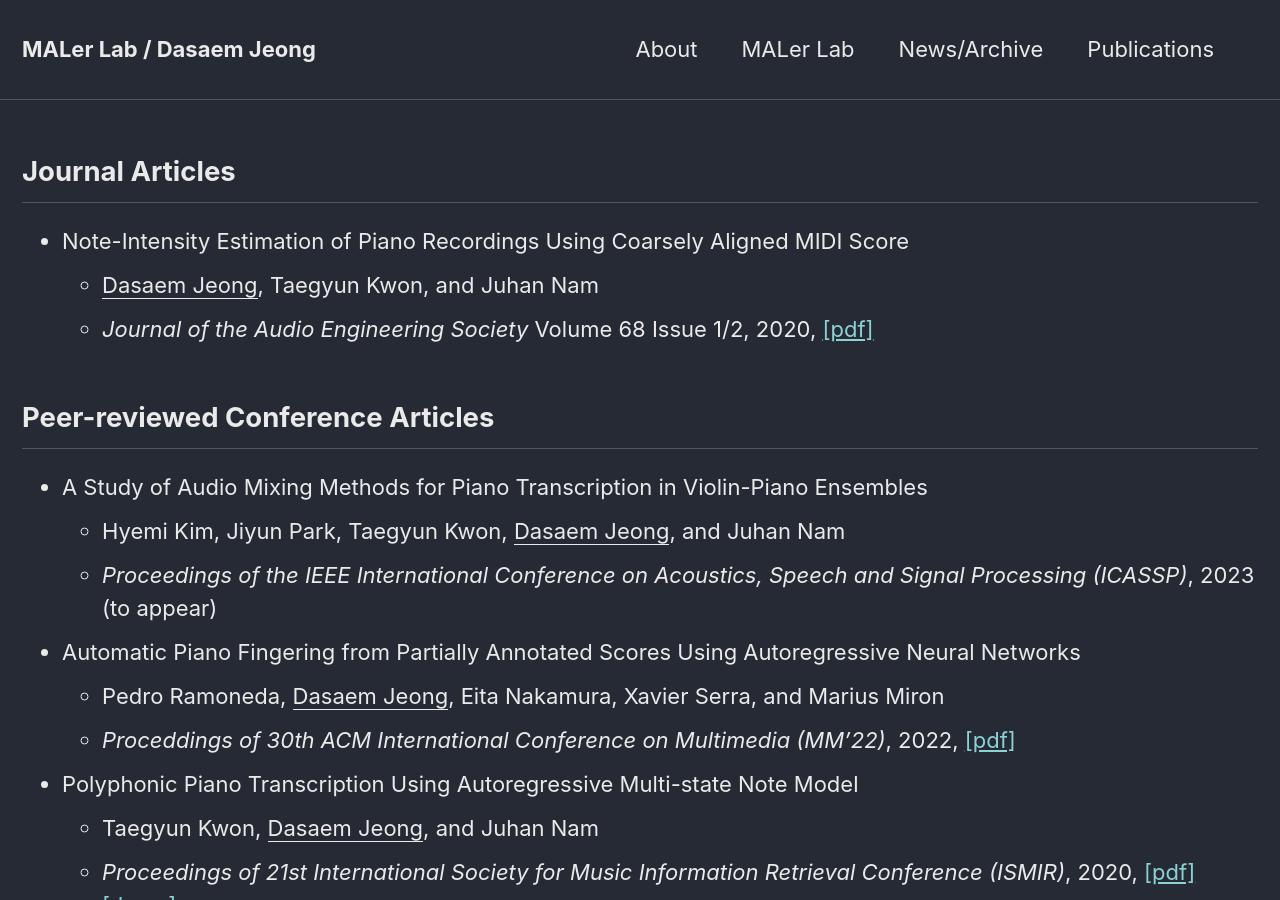
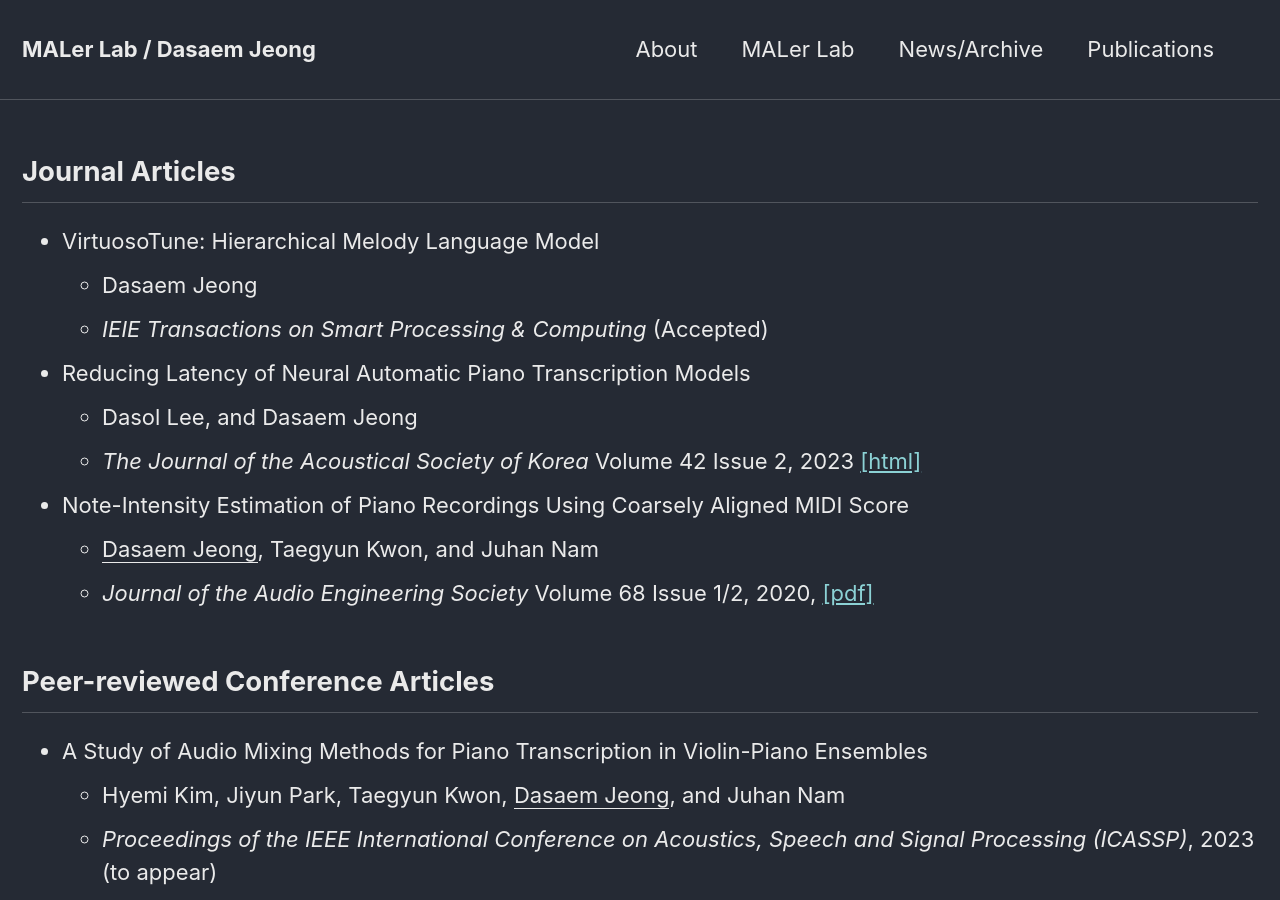
Before and after one commit to jdasam/jdasam.github.io, a Jekyll site: the page built from publications.md, in a window 1280 px wide and 900 px high. Built offline with Jekyll 4.4.1, drawn with Linux system fonts in a browser that asks for light colours.

Commit message:
Update publications.md

```diff
--- a/publications.md
+++ b/publications.md
@@ -5,9 +5,19 @@ permalink: /publications/
 ---
 
 ## Journal Articles
+* VirtuosoTune: Hierarchical Melody Language Model
+	+ Dasaem Jeong
+	+ *IEIE Transactions on Smart Processing & Computing* (Accepted)
+
+* Reducing Latency of Neural Automatic Piano Transcription Models
+	+ Dasol Lee, and Dasaem Jeong
+	+ *The Journal of the Acoustical Society of Korea* Volume 42 Issue 2, 2023 [[html]](https://www.jask.or.kr/articles/xml/XgKP/)
+
 * Note-Intensity Estimation of Piano Recordings Using Coarsely Aligned MIDI Score
 	+ <u>Dasaem Jeong</u>, Taegyun Kwon, and Juhan Nam
 	+ *Journal of the Audio Engineering Society* Volume 68 Issue 1/2, 2020, [[pdf]](http://www.aes.org/e-lib/browse.cfm?elib=20716)
+
+
 
 ## Peer-reviewed Conference Articles
 * A Study of Audio Mixing Methods for Piano Transcription in Violin-Piano Ensembles
```
